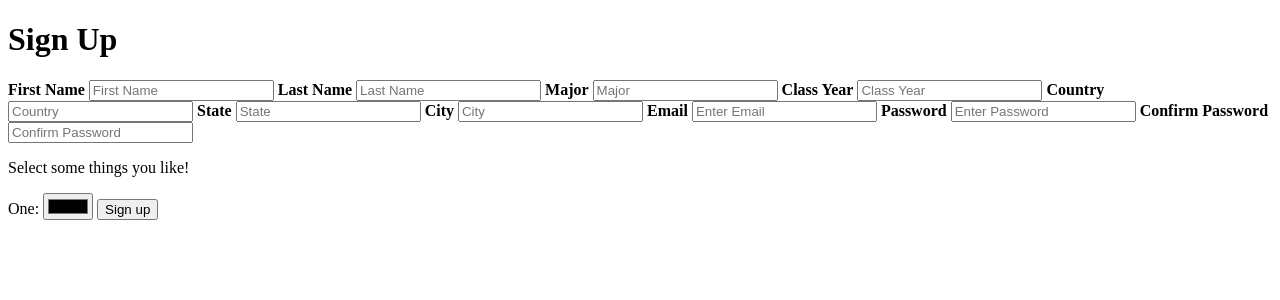
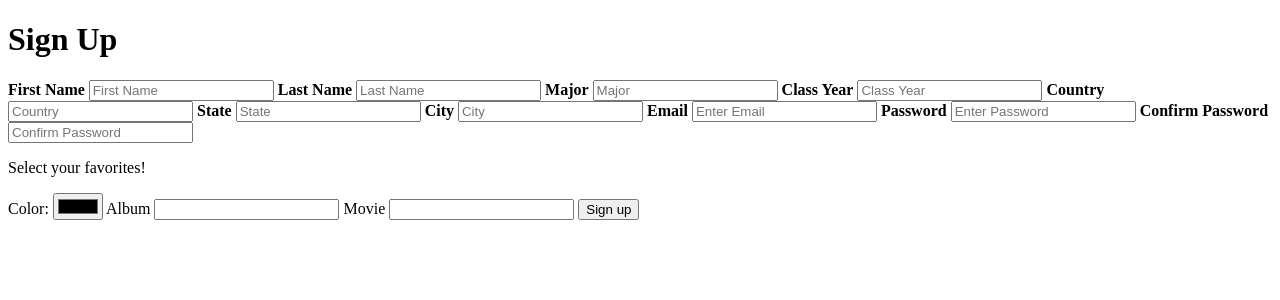
Before and after one commit to melguzman/winterest, a Flask app: template templates/signup.html in a window 1280 px wide. Shown: the top 300 px of the page. Run offline with Flask 2, Linux system fonts and the light colour scheme; the template is opened without the code that fills it, so the values that code supplies are empty.

Commit message:
insert 3 favorite things on signup

```diff
--- a/app.py
+++ b/app.py
@@ -55,6 +55,7 @@ def authenticate(kind):
             conn = dbi.connect()
             curs = dbi.dict_cursor(conn)
 
+            #basic info
             fname = request.form['fname']
             lname = request.form['lname']
             major = request.form['major']
@@ -62,15 +63,36 @@ def authenticate(kind):
             country = request.form['country']
             state = request.form['state']
             city = request.form['city']
+
+            #three favorites
+            color = request.form['color']
+            album = request.form['album']
+            book = request.form['book']
+
+            #iterate MBCode
             highestMBCode = (curs.execute('''SELECT MAX(CAST(MBCode AS int)) AS code FROM MBResults'''))
             MBCode = int(curs.fetchone()['code']) + 1
             onCampus = 'no'
 
+            #insert MBScore placeholder
             curs.execute('''INSERT INTO MBResults (MBCode) VALUES (%s)''', [MBCode])
             conn.commit()
+
+            #insert user into userAccounts
             curs.execute('''INSERT INTO userAccount (wemail, fname, lname, country, state, city, MBCode, major, year, onCampus, password) \
             VALUES (%s, %s, %s, %s, %s, %s, %s, %s, %s, %s, %s)''', [email, fname, lname, country, state, city, MBCode, major, year, onCampus, password])
             conn.commit()
+
+            #insert interests into favorites table
+            curs.execute('''INSERT INTO favorites (wemail, name, itemType) VALUES (%s, %s, %s)''', [email, color, 'color'])
+            conn.commit()
+            curs.execute('''INSERT INTO favorites (wemail, name, itemType) VALUES (%s, %s, %s)''', [email, album, 'album'])
+            conn.commit()
+            curs.execute('''INSERT INTO favorites (wemail, name, itemType) VALUES (%s, %s, %s)''', [email, book, 'book'])
+            conn.commit()
+
+
+            #set session wemail and insert match scores for user
             session['wemail'] = email
             matches.insertScores(conn, email)
             return redirect(url_for('home'))
--- a/templates/signup.html
+++ b/templates/signup.html
@@ -53,9 +53,15 @@
     <label for="confirm_password"><b>Confirm Password</b></label>
     <input type="confirm_password" placeholder="Confirm Password" name="confirm_password" required>
 
-    <p>Select some things you like!</p>
-    <label for="fav_1">One:</label>
-    <input type="color" name="fav_1">
+    <p>Select your favorites!</p>
+    <label for="color">Color:</label>
+    <input type="color" name="color" required>
+
+    <label for="album">Album</label>
+    <input type="text" name="album" required>
+
+    <label for="book">Movie</label>
+    <input type="text" name="book" required>
 
     <button type="submit">Sign up</button>
     <label>
```
